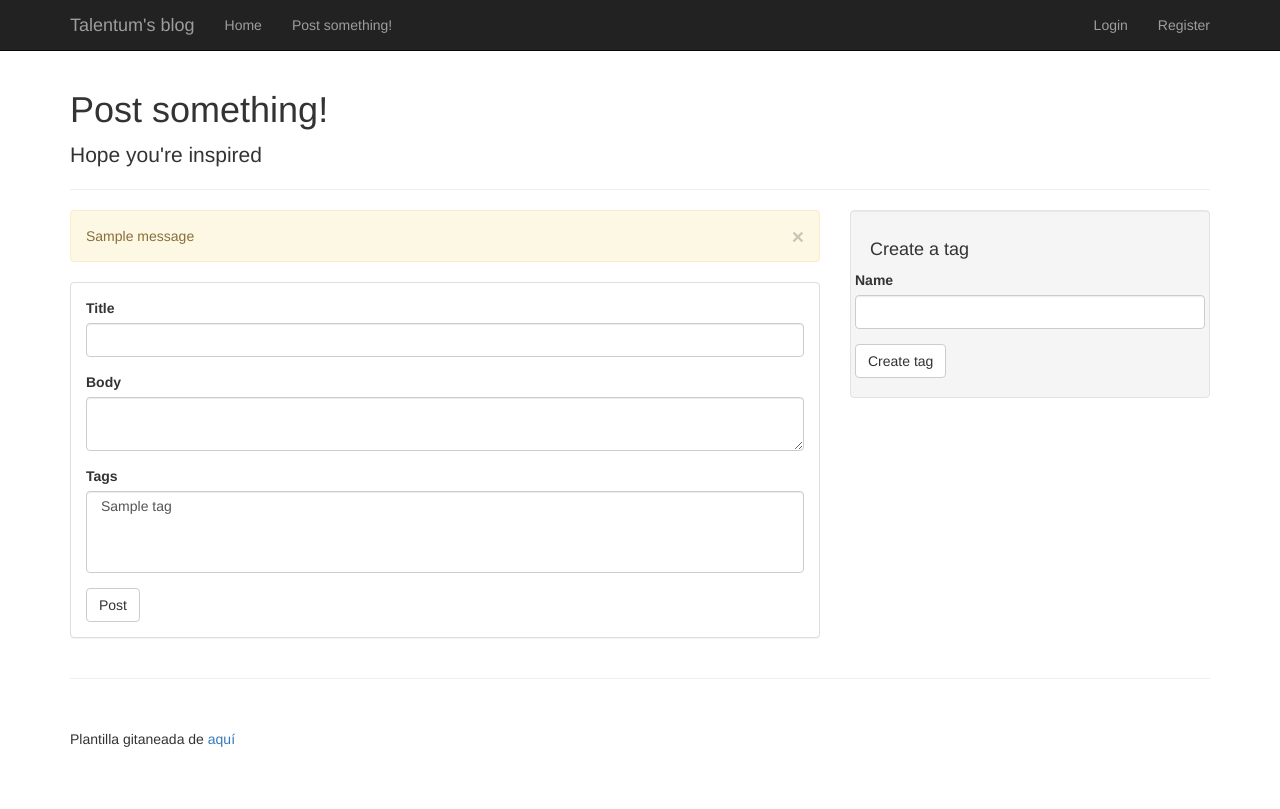
After one commit to JavierLuna/talentum-flask-tutorial, a Flask app: page /create/post in a window 1280 px wide. The commit adds this page. Run offline with Flask 2, Linux system fonts and the light colour scheme; tables that the repository leaves empty hold one stand-in row (values such as "Sample post"); one stand-in notice (Sample message) is shown; some libraries are stand-ins or nearby versions.

Commit message:
Añadida vista para crear posts. Usamos Flask-WTF para hacer los formularios y Flask-Bootstrap para representarlos

```diff
--- a/app/main/forms.py
+++ b/app/main/forms.py
@@ -0,0 +1,20 @@
+from flask_wtf import FlaskForm
+from wtforms import StringField, SubmitField, TextAreaField, SelectMultipleField
+from wtforms.validators import DataRequired, Length
+
+
+
+class PostCreationForm(FlaskForm):
+	title = StringField('Title', validators=[DataRequired(), Length(1, 200)])
+	body = TextAreaField('Body', validators=[DataRequired(), Length(1, 999)])
+	tags = SelectMultipleField('Tags')
+	submit = SubmitField('Post')
+
+
+class TagCreationForm(FlaskForm):
+	name = StringField('Name', validators=[DataRequired(), Length(1, 100)])
+	submit = SubmitField('Create tag')
+
+class CommentCreationForm(FlaskForm):
+	content = TextAreaField('', validators=[DataRequired(), Length(1, 900)])
+	submit = SubmitField('Submit')
--- a/app/main/views.py
+++ b/app/main/views.py
@@ -1,5 +1,8 @@
-from flask import render_template
+from flask import flash, redirect, render_template, url_for
+from sqlalchemy.exc import IntegrityError
 
+from app import db
+from .forms import PostCreationForm, TagCreationForm
 from . import main
 from ..models import Post, Tag
 
@@ -21,3 +24,42 @@ def tagged_posts(tag_slug):
 	return render_template("main/frontpage.html", posts=tag.posts.all(), tags=Tag.query.all(),
 	                       blog_title="Tagged as " + tag.name, blog_subtitle="",
 	                       title="Tagged as " + tag.name)
+
+@main.route('/create/post', methods=['GET', 'POST'])
+def create_post():
+	post_form = PostCreationForm()
+	post_form.tags.choices = [(tag.name, tag.name) for tag in Tag.query.all()]
+	tag_form = TagCreationForm()
+
+	if post_form.validate_on_submit():
+		post = Post.query.filter_by(title=post_form.title.data).first()
+		if post is None:
+			p = Post(title=post_form.title.data, body=post_form.body.data) #User?
+			p.generate_slug()
+			for tag_name in post_form.tags.data:
+				tag = Tag.query.filter_by(name=tag_name).first()
+				if tag is not None:
+					p.tags.append(tag)
+			db.session.add(p)
+			try:
+				db.session.commit()
+			except IntegrityError:
+				flash("There was an error creating the post")
+				db.session.rollback()
+		else:
+			flash("There was an error creating the post")
+		return redirect(url_for('main.frontpage'))
+	elif tag_form.validate_on_submit():
+		tag = Tag.query.filter_by(name=tag_form.name.data).first()
+
+		if tag is None:
+			t = Tag(name=tag_form.name.data)
+			t.generate_slug()
+			db.session.add(t)
+			db.session.commit()
+			post_form.tags.choices.append((t.name, t.name))
+			flash("Tag created")
+		else:
+			flash("The tag already existed")
+	return render_template("main/postcreate.html", post_form=post_form, tag_form=tag_form, blog_title="Post something!",
+	                       blog_subtitle="Hope you're inspired")
--- a/app/templates/base.html
+++ b/app/templates/base.html
@@ -39,6 +39,9 @@
                     <li>
                         <a href="{{ url_for('main.frontpage') }}">Home</a>
                     </li>
+                    <li>
+                        <a href="{{ url_for('main.create_post') }}">Post something!</a>
+                    </li>
                 </ul>
                 <ul class="nav navbar-nav navbar-right">
                     <li><a href="#">Login</a></li>
@@ -63,6 +66,13 @@
         <div class="row">
             <!-- Blog Post Content Column -->
             <div class="col-lg-8">
+
+                {% for message in get_flashed_messages() %}
+                    <div class="alert alert-warning">
+                        <button type="button" class="close" data-dismiss="alert">&times;</button>
+                        {{ message }}
+                    </div>
+                {% endfor %}
                 <!-- GENERAR LOS POSTS AQUI -->
                 {% block main_content %}{% endblock main_content %}
             </div>
--- /dev/null
+++ b/app/templates/main/postcreate.html
@@ -0,0 +1,21 @@
+{% extends "base.html" %}
+{% import "bootstrap/wtf.html" as wtf %}
+
+{% block title %} Create! {% endblock title %}
+
+{% block main_content %}
+    <div class="panel panel-default">
+        <div class="panel-body">
+            {{ wtf.quick_form(post_form) }}
+        </div>
+    </div>
+{% endblock %}
+
+{% block widgets %}
+<div class="well">
+    <h4>Create a tag</h4>
+    <div class="row">
+        {{ wtf.quick_form(tag_form) }}
+    </div>
+</div>
+{% endblock widgets %}
```
Lines whose indentation alone changed are shown as unchanged.
